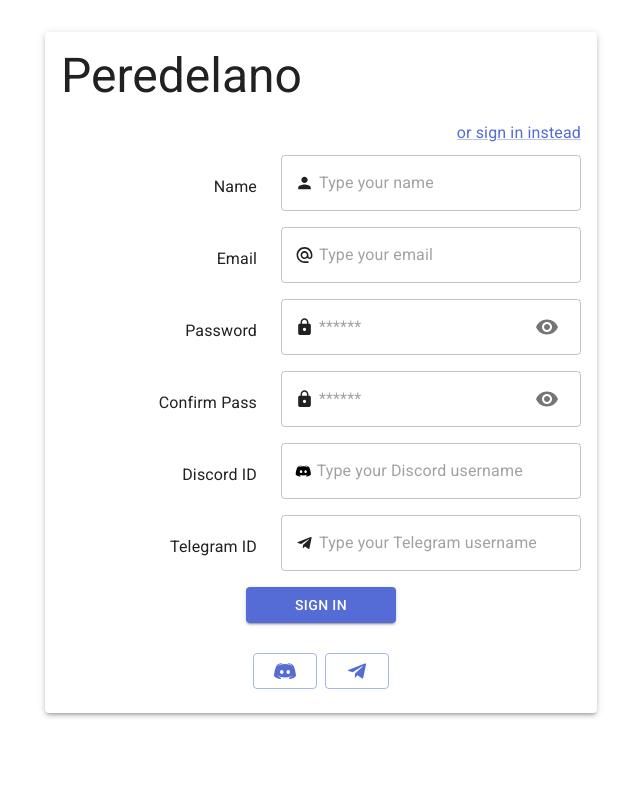
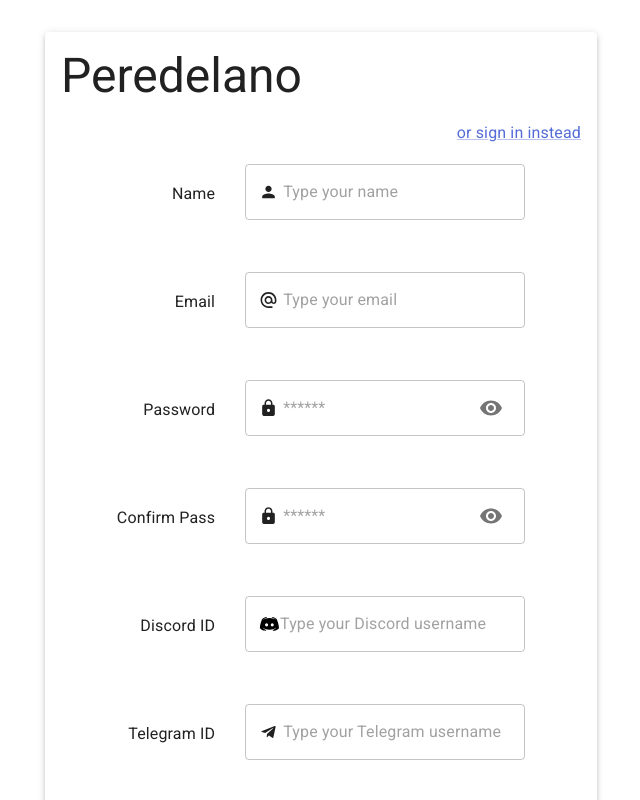
Before and after one commit to openworld-community/passport-front, a React (Vite) app: page /#/sign-up in a window 1280 px wide. Shown: the top 800 px of the page, without its empty margins (319-959 px from the left). Built offline with nearby package versions, Linux system fonts and the light colour scheme.

Commit message:
SignUpLayout code improvement

```diff
--- a/src/modules/login/LoginLayout.tsx
+++ b/src/modules/login/LoginLayout.tsx
@@ -3,7 +3,17 @@ import HttpsIcon from '@mui/icons-material/Https';
 import TelegramIcon from '@mui/icons-material/Telegram';
 import Visibility from '@mui/icons-material/Visibility';
 import VisibilityOff from '@mui/icons-material/VisibilityOff';
-import { Button, Checkbox, FormControlLabel, IconButton, InputAdornment, Stack, TextField, Typography } from '@mui/material';
+import { Box } from '@mui/material';
+import { Button } from '@mui/material';
+import { Checkbox } from '@mui/material';
+import { FormControl } from '@mui/material';
+import { FormControlLabel } from '@mui/material';
+import { Grid } from '@mui/material';
+import { IconButton } from '@mui/material';
+import { InputAdornment } from '@mui/material';
+import { Stack } from '@mui/material';
+import { TextField } from '@mui/material';
+import { Typography } from '@mui/material';
 import Link from '@mui/material/Link';
 import { DiscordIcon } from '@ui/icons/DiscordIcon';
 import { useFormik } from 'formik';
@@ -22,24 +32,43 @@ export const LoginLayout = () => {
       console.log('onSubmit', values);
     },
     validationSchema: Yup.object({
-      email: Yup.string().required('Email is required!'),
+      email: Yup.string().required('Email is required!').email('Email is invalid!'),
       password: Yup.string().required('Password is required!'),
     }),
   });
 
   return (
-    <form onSubmit={formik.handleSubmit} style={{ display: 'flex', flexDirection: 'column', alignItems: 'center' }}>
-      <Typography display={'flex'} alignItems={'center'} columnGap={'30px'} marginBottom={'30px'} marginLeft={'30px'}>
-        Email
+    <Box display="flex" justifyContent="center" flexDirection="column">
+      <Grid
+        container
+        component="form"
+        onSubmit={formik.handleSubmit}
+        max-width="460px"
+        flexDirection="column"
+        alignContent="center"
+        alignItems="flex-end"
+      >
+        <FormControl
+          style={{
+            display: 'flex',
+            flexDirection: 'row',
+            alignItems: 'center',
+            columnGap: '30px',
+            marginBottom: '30px',
+            height: '78px',
+            flexWrap: 'wrap',
+          }}
+        >
+          <Typography>Email</Typography>
           <TextField
-          style={{ width: '300px' }}
+            style={{ height: '60px', minWidth: '282px', maxWidth: '300px' }}
             variant="outlined"
             placeholder="Type your email"
             type="email"
             InputProps={{
               startAdornment: (
                 <InputAdornment position="start">
-                <AlternateEmailIcon />
+                  <AlternateEmailIcon style={{ paddingRight: '5px' }} />
                 </InputAdornment>
               ),
             }}
@@ -50,12 +79,21 @@ export const LoginLayout = () => {
             onBlur={formik.handleBlur}
             error={!!formik.errors.email}
           />
-      </Typography>
-      <Typography display={'flex'} alignItems={'center'} columnGap={'30px'}>
-        Password
+        </FormControl>
+        <FormControl
+          style={{
+            display: 'flex',
+            flexDirection: 'row',
+            alignItems: 'center',
+            columnGap: '30px',
+            height: '78px',
+            flexWrap: 'wrap',
+          }}
+        >
+          <Typography>Password</Typography>
           <TextField
-          style={{ width: '300px' }}
-          placeholder="Password"
+            style={{ minWidth: '280px', maxWidth: '300px', height: '60px' }}
+            placeholder="******"
             variant="outlined"
             name="password"
             helperText={formik.errors.password}
@@ -67,7 +105,7 @@ export const LoginLayout = () => {
             InputProps={{
               startAdornment: (
                 <InputAdornment position="start">
-                <HttpsIcon />
+                  <HttpsIcon style={{ paddingRight: '5px' }} />
                 </InputAdornment>
               ),
               endAdornment: (
@@ -77,18 +115,35 @@ export const LoginLayout = () => {
               ),
             }}
           />
-      </Typography>
-      <Link href="/password-forget">Forgot your password?</Link>
-      <FormControlLabel style={{ margin: '20px 0' }} control={<Checkbox />} label="Remember me" />
-      <Button type="submit" variant="contained" style={{ width: '150px' }}>
+        </FormControl>
+        <Stack
+          style={{
+            alignSelf: 'flex-end',
+            display: 'flex',
+            alignItems: 'center',
+            flexDirection: 'row',
+            width: '280px',
+            justifyContent: 'space-between',
+            margin: '10px 0 20px 0',
+          }}
+        >
+          <Link href="/password-forget" style={{ fontSize: '0.55rem' }}>
+            Forgot your password?
+          </Link>
+          <FormControlLabel
+            style={{ margin: '10px 0 20px 0' }}
+            control={<Checkbox style={{ padding: '0' }} />}
+            label={<Typography sx={{ fontSize: ' 0.55rem ' }}>Remember me</Typography>}
+          />
+        </Stack>
+        <Button type="submit" variant="contained" style={{ width: '150px', alignSelf: 'center' }}>
           Sign in
         </Button>
-      <Stack direction="row" spacing={1} marginTop={'30px'}>
-        <Button variant="outlined">
-          <DiscordIcon fill="#556cd6" />
-        </Button>
+      </Grid>
+      <Stack direction="row" spacing={1} style={{ marginTop: '30px', alignSelf: 'center' }}>
+        <Button variant="outlined">{<DiscordIcon fill={'#556cd6'} />}</Button>
         <Button variant="outlined">{<TelegramIcon />}</Button>
       </Stack>
-    </form>
+    </Box>
   );
 };
--- a/src/modules/password-forget/PasswordForget.tsx
+++ b/src/modules/password-forget/PasswordForget.tsx
@@ -1,5 +1,11 @@
 import AlternateEmailIcon from '@mui/icons-material/AlternateEmail';
-import { Button, InputAdornment, TextField, Typography } from '@mui/material';
+import { Box } from '@mui/material';
+import { Button } from '@mui/material';
+import { FormControl } from '@mui/material';
+import { Grid } from '@mui/material';
+import { InputAdornment } from '@mui/material';
+import { TextField } from '@mui/material';
+import { Typography } from '@mui/material';
 import { useFormik } from 'formik';
 import * as Yup from 'yup';
 
@@ -12,16 +18,35 @@ export const PasswordForget = () => {
       console.log('onSubmit', values);
     },
     validationSchema: Yup.object({
-      email: Yup.string().required('Email is required!'),
+      email: Yup.string().required('Email is required!').email('Email is invalid!'),
     }),
   });
 
   return (
-    <form onSubmit={formik.handleSubmit} style={{ display: 'flex', flexDirection: 'column', alignItems: 'center' }}>
-      <Typography display={'flex'} alignItems={'center'} columnGap={'30px'} marginBottom={'30px'} marginLeft={'30px'}>
-        Email
+    <Box display="flex" justifyContent="center" flexDirection="column">
+      <Grid
+        container
+        component="form"
+        onSubmit={formik.handleSubmit}
+        max-width="460px"
+        flexDirection="column"
+        alignContent="center"
+        alignItems="flex-end"
+      >
+        <FormControl
+          style={{
+            display: 'flex',
+            flexDirection: 'row',
+            alignItems: 'center',
+            columnGap: '30px',
+            marginBottom: '30px',
+            height: '78px',
+            flexWrap: 'wrap',
+          }}
+        >
+          <Typography>Email</Typography>
           <TextField
-          style={{ width: '300px' }}
+            style={{ minWidth: '280px', maxWidth: '300px', height: '60px' }}
             variant="outlined"
             placeholder="Type your email"
             type="email"
@@ -39,11 +64,11 @@ export const PasswordForget = () => {
             onBlur={formik.handleBlur}
             error={!!formik.errors.email}
           />
-      </Typography>
-
-      <Button type="submit" variant="contained" style={{ width: '150px' }}>
+        </FormControl>
+      </Grid>
+      <Button type="submit" variant="contained" style={{ width: '150px', alignSelf: 'center' }}>
         Send
       </Button>
-    </form>
+    </Box>
   );
 };
--- a/src/modules/sign-up/SignUpLayout.tsx
+++ b/src/modules/sign-up/SignUpLayout.tsx
@@ -4,11 +4,14 @@ import PersonIcon from '@mui/icons-material/Person';
 import TelegramIcon from '@mui/icons-material/Telegram';
 import Visibility from '@mui/icons-material/Visibility';
 import VisibilityOff from '@mui/icons-material/VisibilityOff';
-import Box from '@mui/material/Box';
-import Button from '@mui/material/Button';
-import IconButton from '@mui/material/IconButton';
-import Stack from '@mui/material/Stack';
-import { TextInput } from '@ui/fields/TextInput';
+import { Box } from '@mui/material';
+import { Button } from '@mui/material';
+import { FormControl } from '@mui/material';
+import { Grid } from '@mui/material';
+import { IconButton } from '@mui/material';
+import { Stack } from '@mui/material';
+import { TextField } from '@mui/material';
+import { Typography } from '@mui/material';
 import { DiscordIcon } from '@ui/icons/DiscordIcon';
 import { useFormik } from 'formik';
 import { useState } from 'react';
@@ -17,7 +20,6 @@ import * as Yup from 'yup';
 export const SignUpLayout = () => {
   const [showPassword, setShowPassword] = useState(false);
   const handleClickShowPassword = () => setShowPassword(show => !show);
-
   const formik = useFormik({
     initialValues: {
       name: '',
@@ -27,15 +29,16 @@ export const SignUpLayout = () => {
       discordId: '',
       telegramId: '',
     },
-    onSubmit: () => {
-      console.log('123');
+    onSubmit: values => {
+      console.log('onSubmit', values);
     },
     validationSchema: Yup.object({
       name: Yup.string().min(3).max(256).required('Name is required!'),
       email: Yup.string().required('Email is required!').email('Email is invalid!'),
       password: Yup.string().min(5).max(10).required('Password is required!'),
       confirmPassword: Yup.string()
-        .oneOf([Yup.ref('password')], 'Passwords do not match!')
+        .nullable()
+        .oneOf([Yup.ref('password'), null], 'Passwords do not match!')
         .required('Password confirmation is required!'),
       discordId: Yup.string().min(3).max(256).required('Discord ID is required!'),
       telegramId: Yup.string().min(3).max(256).required('Telegram ID is required!'),
@@ -43,17 +46,30 @@ export const SignUpLayout = () => {
   });
 
   return (
-    <Box
+    <Box display="flex" justifyContent="center" flexDirection="column">
+      <Grid
+        container
         component="form"
         onSubmit={formik.handleSubmit}
-      display="flex"
+        max-width="460px"
         flexDirection="column"
+        alignContent="center"
         alignItems="flex-end"
-      justifyContent="center"
       >
-      <TextInput
-        label="Name"
-        style={{ width: '300px' }}
+        <FormControl
+          style={{
+            display: 'flex',
+            flexDirection: 'row',
+            alignItems: 'center',
+            columnGap: '30px',
+            marginBottom: '30px',
+            height: '78px',
+            flexWrap: 'wrap',
+          }}
+        >
+          <Typography>Name</Typography>
+          <TextField
+            style={{ height: '60px', minWidth: '280px', maxWidth: '300px' }}
             placeholder="Type your name"
             type="text"
             variant="outlined"
@@ -67,12 +83,24 @@ export const SignUpLayout = () => {
               startAdornment: <PersonIcon style={{ paddingRight: '5px' }} />,
             }}
           />
-      <TextInput
-        label="Email"
+        </FormControl>
+        <FormControl
+          style={{
+            display: 'flex',
+            flexDirection: 'row',
+            alignItems: 'center',
+            columnGap: '30px',
+            marginBottom: '30px',
+            height: '78px',
+            flexWrap: 'wrap',
+          }}
+        >
+          <Typography>Email</Typography>
+          <TextField
             type="email"
             placeholder="Type your email"
             variant="outlined"
-        style={{ width: '300px' }}
+            style={{ minWidth: '280px', maxWidth: '300px', height: '60px' }}
             name="email"
             value={formik.values.email}
             onChange={formik.handleChange}
@@ -83,12 +111,24 @@ export const SignUpLayout = () => {
               startAdornment: <AlternateEmailIcon style={{ paddingRight: '5px' }} />,
             }}
           />
-      <TextInput
-        label="Password"
+        </FormControl>
+        <FormControl
+          style={{
+            display: 'flex',
+            flexDirection: 'row',
+            alignItems: 'center',
+            columnGap: '30px',
+            marginBottom: '30px',
+            height: '78px',
+            flexWrap: 'wrap',
+          }}
+        >
+          <Typography>Password</Typography>
+          <TextField
             placeholder="******"
             variant="outlined"
             type={showPassword ? 'text' : 'password'}
-        style={{ width: '300px' }}
+            style={{ minWidth: '280px', maxWidth: '300px', height: '60px' }}
             name="password"
             value={formik.values.password}
             onChange={formik.handleChange}
@@ -104,12 +144,24 @@ export const SignUpLayout = () => {
               ),
             }}
           />
-      <TextInput
-        label="Confirm Pass"
+        </FormControl>
+        <FormControl
+          style={{
+            display: 'flex',
+            flexDirection: 'row',
+            alignItems: 'center',
+            columnGap: '30px',
+            marginBottom: '30px',
+            height: '78px',
+            flexWrap: 'wrap',
+          }}
+        >
+          <Typography>Confirm Pass</Typography>
+          <TextField
             placeholder="******"
             variant="outlined"
             type={showPassword ? 'text' : 'password'}
-        style={{ width: '300px' }}
+            style={{ minWidth: '280px', maxWidth: '300px', height: '60px' }}
             name="confirmPassword"
             value={formik.values.confirmPassword}
             onChange={formik.handleChange}
@@ -125,27 +177,53 @@ export const SignUpLayout = () => {
               ),
             }}
           />
-      <TextInput
-        label="Discord ID"
+        </FormControl>
+        <FormControl
+          style={{
+            display: 'flex',
+            flexDirection: 'row',
+            alignItems: 'center',
+            columnGap: '30px',
+            marginBottom: '30px',
+            height: '78px',
+            flexWrap: 'wrap',
+          }}
+        >
+          <Typography>Discord ID</Typography>
+          <TextField
+            type="text"
             placeholder="Type your Discord username"
             variant="outlined"
-        style={{ width: '300px' }}
-        name="discordId"
+            style={{ minWidth: '280px', maxWidth: '300px', height: '60px' }}
+            name="email"
             value={formik.values.discordId}
             onChange={formik.handleChange}
             onBlur={formik.handleBlur}
             error={!!formik.errors.discordId}
             helperText={formik.errors.discordId}
             InputProps={{
-          startAdornment: <DiscordIcon style={{ paddingRight: '5px' }} />,
+              startAdornment: <DiscordIcon />,
             }}
           />
-      <TextInput
-        label="Telegram ID"
+        </FormControl>
+        <FormControl
+          style={{
+            display: 'flex',
+            flexDirection: 'row',
+            alignItems: 'center',
+            columnGap: '30px',
+            marginBottom: '30px',
+            height: '78px',
+            flexWrap: 'wrap',
+          }}
+        >
+          Telegram ID
+          <TextField
+            type="text"
             placeholder="Type your Telegram username"
             variant="outlined"
-        style={{ width: '300px' }}
-        name="telegramId"
+            style={{ minWidth: '280px', maxWidth: '300px', height: '60px' }}
+            name="email"
             value={formik.values.telegramId}
             onChange={formik.handleChange}
             onBlur={formik.handleBlur}
@@ -155,13 +233,13 @@ export const SignUpLayout = () => {
               startAdornment: <TelegramIcon style={{ paddingRight: '5px' }} />,
             }}
           />
+        </FormControl>
         <Button type="submit" variant="contained" style={{ width: '150px', alignSelf: 'center' }}>
-        Sign in
+          Sign up
         </Button>
+      </Grid>
       <Stack direction="row" spacing={1} style={{ marginTop: '30px', alignSelf: 'center' }}>
-        <Button variant="outlined">
-          <DiscordIcon fill="#556cd6" />
-        </Button>
+        <Button variant="outlined">{<DiscordIcon fill={'#556cd6'} />}</Button>
         <Button variant="outlined">{<TelegramIcon />}</Button>
       </Stack>
     </Box>
```
Lines whose indentation alone changed are shown as unchanged.
